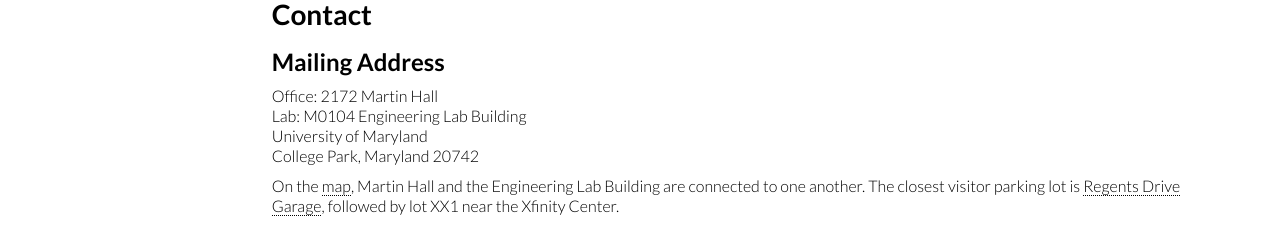
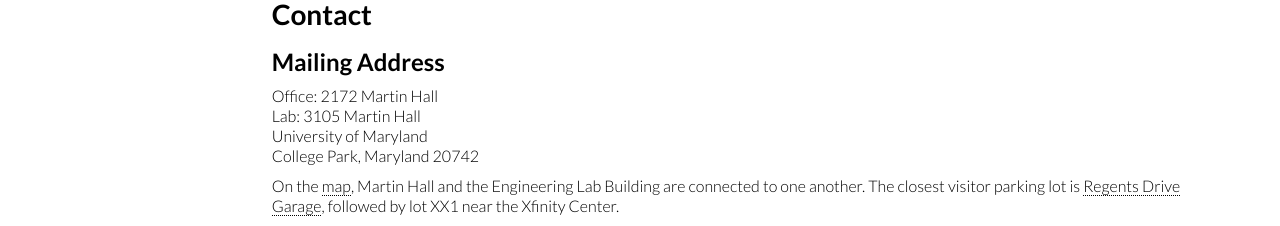
Before and after one commit to IDEALLab/ideallab.github.io, a Jekyll site: the page built from misc/_posts/2015-04-18-about.md, in a window 1280 px wide and 1384 px high. Shown: the part 303-529 px from the top of the window. Built offline with Jekyll 4.4.1, drawn with Linux system fonts in a browser that asks for light colours; nearby versions of some CDN libraries; grey boxes are pictures that could not be loaded.

Commit message:
Updating about page with new lab location

```diff
--- a/misc/_posts/2015-04-18-about.md
+++ b/misc/_posts/2015-04-18-about.md
@@ -20,7 +20,7 @@ This is where you'll find the most up-to-date information on who we are, what we
 
 ## Mailing Address
 Office: 2172 Martin Hall<br/>
-Lab: M0104 Engineering Lab Building<br/>
+Lab: 3105 Martin Hall<br/>
 University of Maryland<br/>
 College Park, Maryland 20742
 
```
